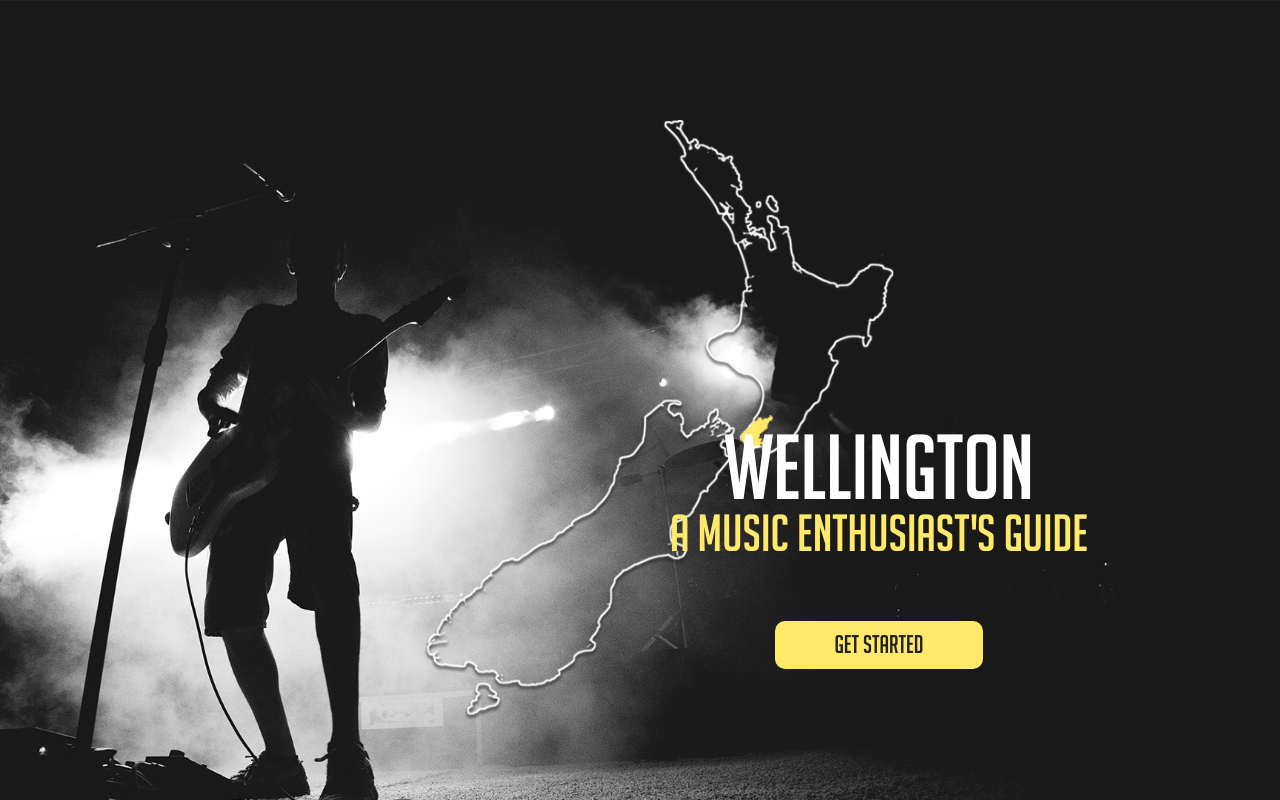
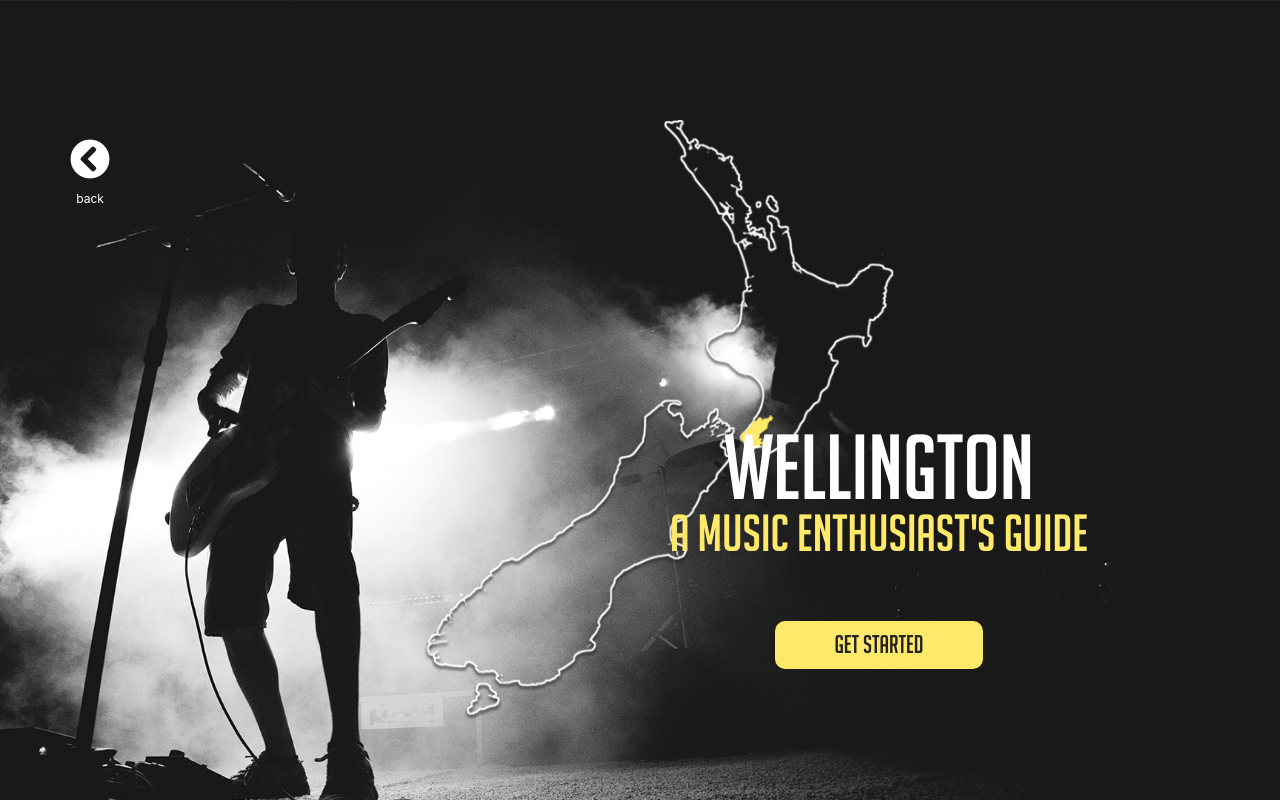
Before and after one commit to sargimo/Assignment-3-take-2, a Vue app: page /geoff in a window 1280 px wide. Built offline with nearby package versions, Linux system fonts and the light colour scheme; no server answers; a web font is replaced by a local one; what vue-resource would draw is missing.

Commit message:
added back button to be able to get to other peoples projects

```diff
--- a/src/components/Geoff/Geoff.vue
+++ b/src/components/Geoff/Geoff.vue
@@ -1,6 +1,10 @@
 <template>
   <!-- <transition name="page-fade-in" mode="in-out"> -->
   <div class="home-bg">
+    <router-link :to="'/'" exact>
+      <GeoffBackBtn/>
+    </router-link>
+
     <div class="container">
       <div class="nz-outline">
         <img src="../../assets/geoff/nz-outline.png">
@@ -20,8 +24,13 @@
 </template>
 
 <script>
+import GeoffBackBtn from "./GeoffBackBtn.vue";
+
 export default {
-  name: "Geoff"
+  name: "Geoff",
+  components: {
+    GeoffBackBtn
+  }
 };
 </script>
 
--- a/src/components/Geoff/GeoffCategories.vue
+++ b/src/components/Geoff/GeoffCategories.vue
@@ -1,6 +1,9 @@
 <template>
   <transition name="page-fade-in" mode="out-in">
     <div class="categories-container">
+      <router-link :to="'/geoff'" exact>
+        <GeoffBackBtn/>
+      </router-link>
       <div id="0" @click="getCategoryId('0')" class="category festivals">
         <router-link :to="'/geofffeaturelanding'" exact>
           <div @click="getCategoryId('0')" class="cat-title">
@@ -59,8 +62,13 @@
 
 <script>
 import festivalData from "./constants/festivalData.json";
+import GeoffBackBtn from "./GeoffBackBtn.vue";
+
 export default {
   name: "GeoffCategories",
+  components: {
+    GeoffBackBtn
+  },
   data: function() {
     return {
       catId: null
```
Also changed, not shown: src/components/Geoff/map/GeoffMapLoader.vue (line endings or trailing spaces).
